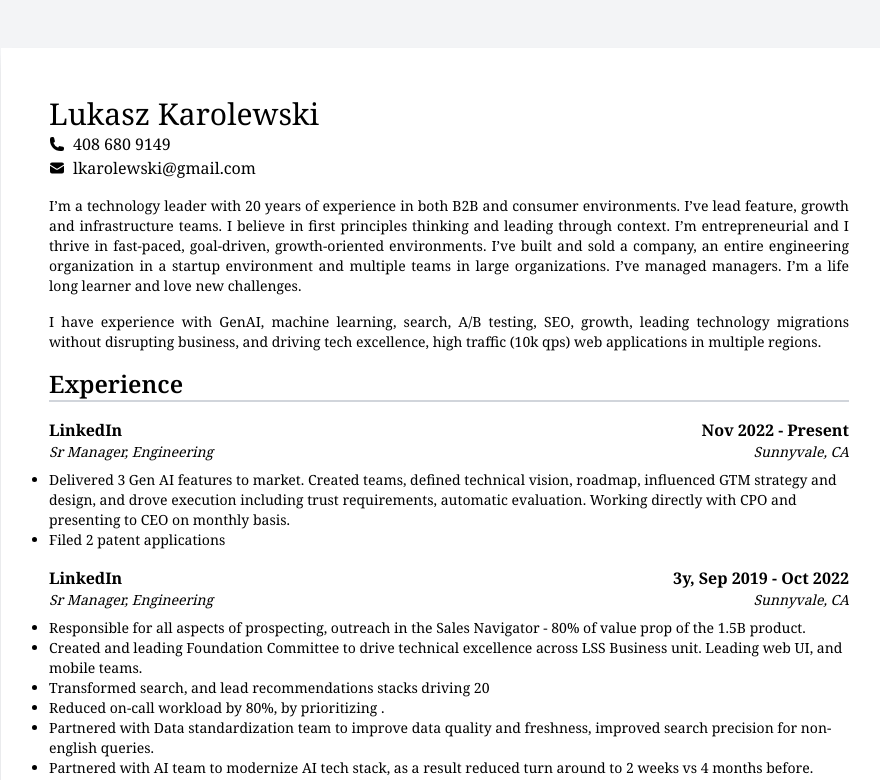
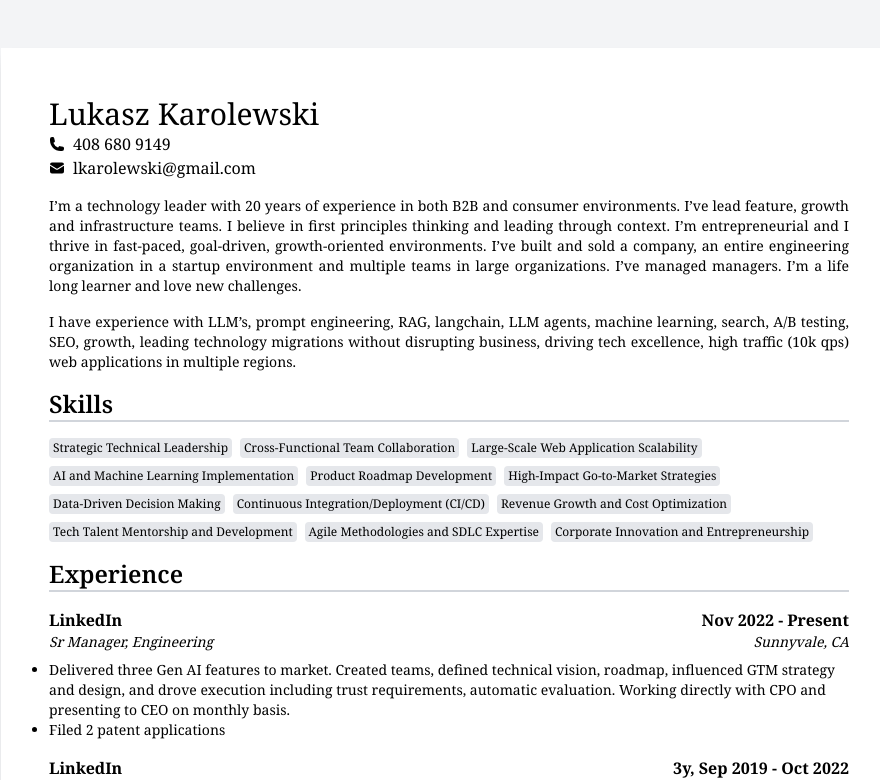
Before and after one commit to lukasz-karolewski/resume-coach, a Next.js app in the folder homepage/: page / in a window 1280 px wide. Shown: the top 780 px of the page, without its empty margins (191-1071 px from the left). Built offline with nearby package versions, Linux system fonts and the light colour scheme.

Commit message:
added skills

```diff
--- /dev/null
+++ b/homepage/app/components/skill.tsx
@@ -0,0 +1,11 @@
+import React from "react";
+
+interface SkillProps {
+  children: string;
+}
+
+const Skill: React.FC<SkillProps> = ({ children }) => {
+  return <span className="bg-gray-200 rounded px-1 py-0.5">{children}</span>;
+};
+
+export default Skill;
--- a/homepage/app/page.tsx
+++ b/homepage/app/page.tsx
@@ -2,6 +2,7 @@
 import JobExperience from "./components/job-experience";
 import PersonalInfo from "./components/personal-info";
 import Section from "./components/section";
+import Skill from "./components/skill";
 
 export default function Home() {
   return (
@@ -25,11 +26,29 @@
         </p>
 
         <p className="text-justify text-sm">
-          I have experience with GenAI, machine learning, search, A/B testing,
-          SEO, growth, leading technology migrations without disrupting
-          business, and driving tech excellence, high traffic (10k qps) web
-          applications in multiple regions.
+          I have experience with LLM’s, prompt engineering, RAG, langchain, LLM
+          agents, machine learning, search, A/B testing, SEO, growth, leading
+          technology migrations without disrupting business, driving tech
+          excellence, high traffic (10k qps) web applications in multiple
+          regions.
         </p>
+
+        <Section title="Skills">
+          <div className="flex text-xs gap-2 flex-wrap">
+            <Skill>Strategic Technical Leadership</Skill>
+            <Skill>Cross-Functional Team Collaboration</Skill>
+            <Skill>Large-Scale Web Application Scalability</Skill>
+            <Skill>AI and Machine Learning Implementation</Skill>
+            <Skill>Product Roadmap Development</Skill>
+            <Skill>High-Impact Go-to-Market Strategies</Skill>
+            <Skill>Data-Driven Decision Making</Skill>
+            <Skill>Continuous Integration/Deployment (CI/CD)</Skill>
+            <Skill>Revenue Growth and Cost Optimization</Skill>
+            <Skill>Tech Talent Mentorship and Development</Skill>
+            <Skill>Agile Methodologies and SDLC Expertise</Skill>
+            <Skill>Corporate Innovation and Entrepreneurship</Skill>
+          </div>
+        </Section>
 
         <Section title="Experience">
           <JobExperience
@@ -41,11 +60,11 @@
           >
             <JobExperience.Accomplishments>
               <li>
-                Delivered 3 Gen AI features to market. Created teams, defined
-                technical vision, roadmap, influenced GTM strategy and design,
-                and drove execution including trust requirements, automatic
-                evaluation. Working directly with CPO and presenting to CEO on
-                monthly basis.
+                Delivered three Gen AI features to market. Created teams,
+                defined technical vision, roadmap, influenced GTM strategy and
+                design, and drove execution including trust requirements,
+                automatic evaluation. Working directly with CPO and presenting
+                to CEO on monthly basis.
               </li>
               <li>Filed 2 patent applications</li>
             </JobExperience.Accomplishments>
@@ -337,30 +356,22 @@
             link="https://executive.berkeley.edu/certificate-of-business-excellence"
             timeframe="2019 - 2022"
           >
-            <ul className="text-sm">
-              <li>
+            <span className="text-sm flex flex-wrap gap-2">
               <a href="https://executive.berkeley.edu/programs/negotiation-and-influence">
                 Negotiation and Influence
               </a>
-              </li>
-              <li>
               <a href="https://executive.berkeley.edu/programs/product-management-studio">
                 Product Management
               </a>
-              </li>
-              <li>
               <a href="https://executive.berkeley.edu/communications/excellence">
                 Communication Excellence
               </a>
               Communication Excellence
-              </li>
-              <li>
               <a href="https://executive.berkeley.edu/programs/executive-decision-making">
                 Executive Decision Making with Data Science
               </a>
-              </li>
-              <li>Corporate Business Model Innovation</li>
-            </ul>
+              <a>Corporate Business Model Innovation</a>
+            </span>
           </EducationExperience>
 
           <EducationExperience
```
Lines whose indentation alone changed are shown as unchanged.
